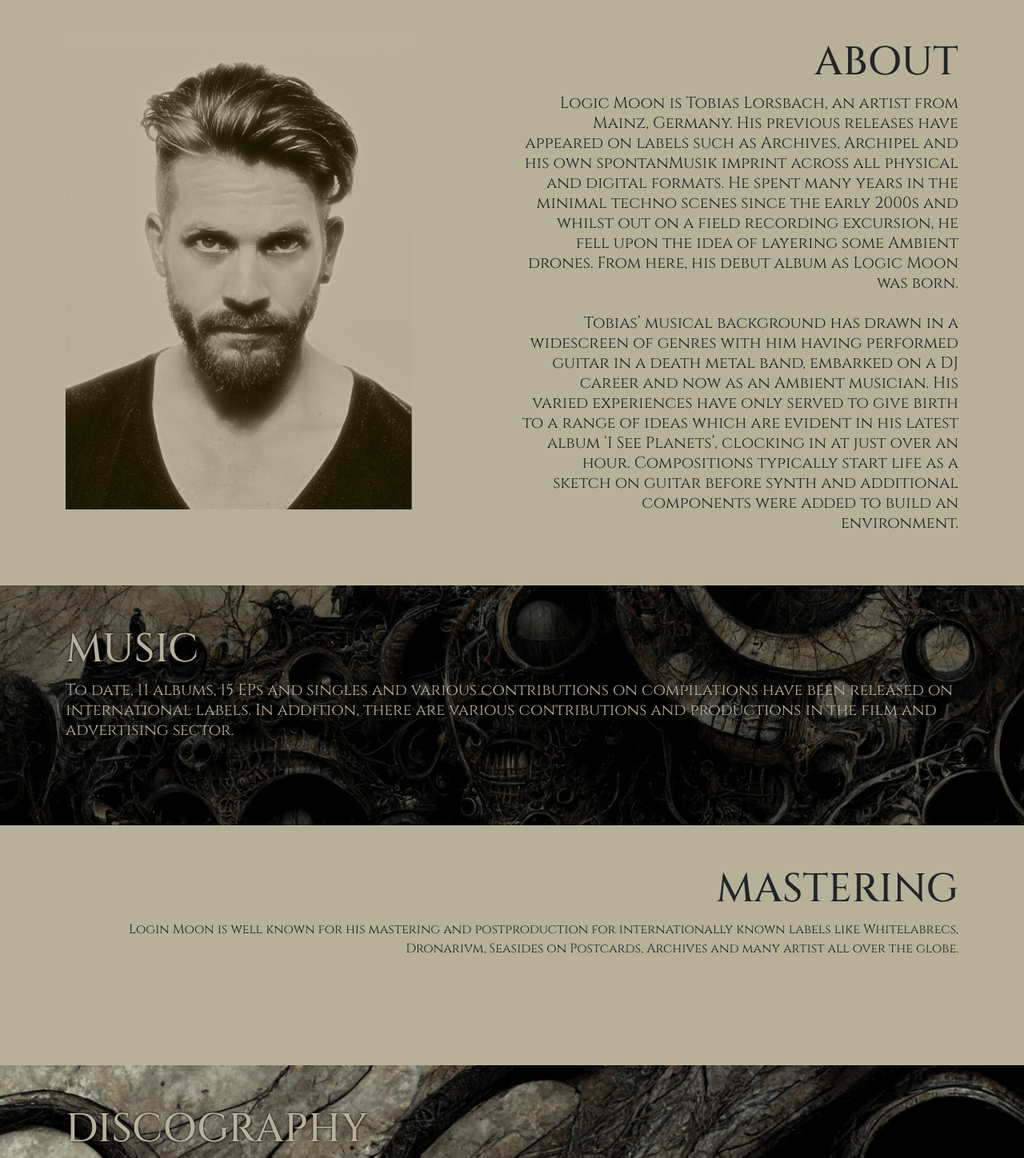
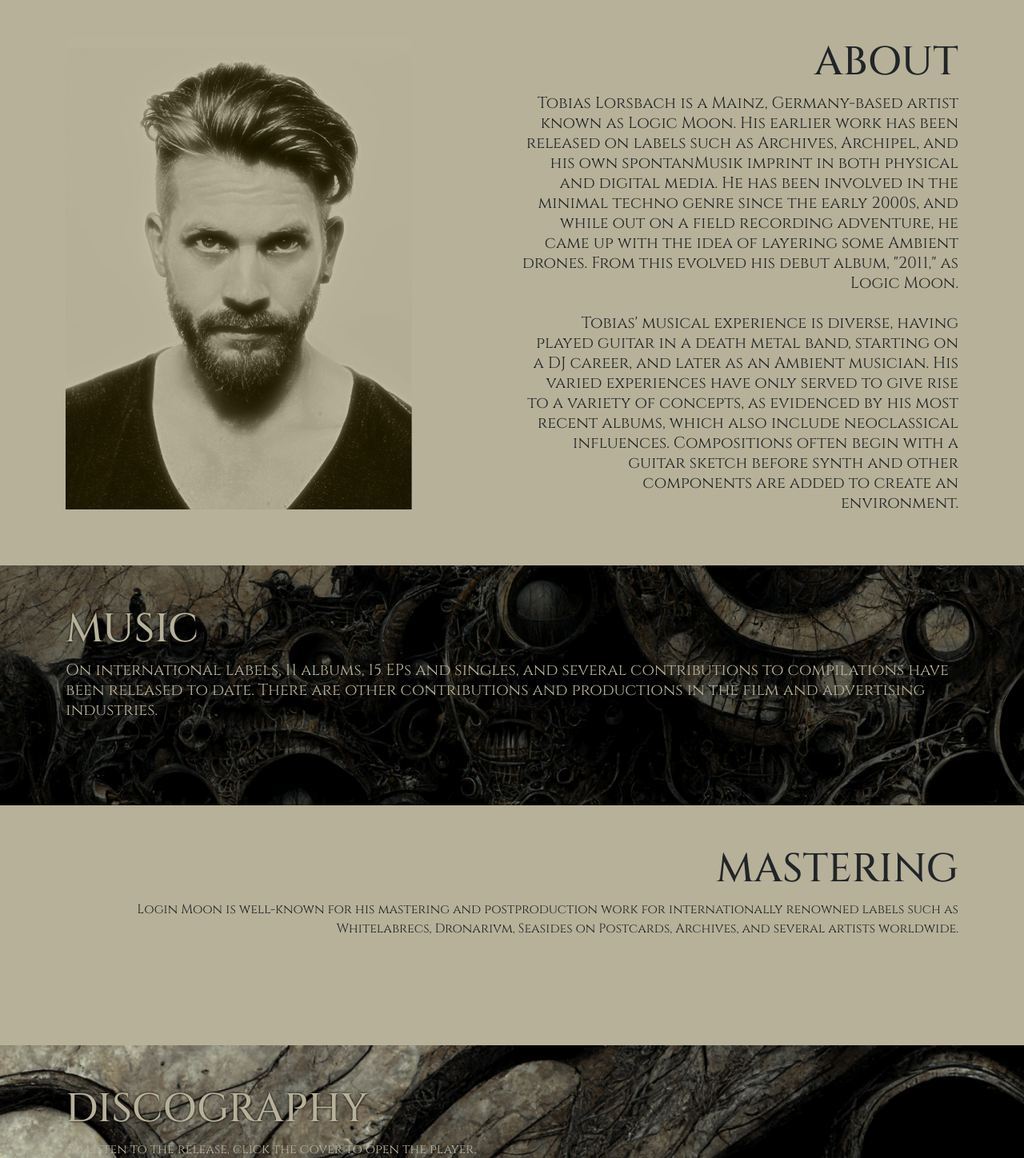
Before and after one commit to Tobeworks/logicmoon-homepage2, a Vue app: page / in a window 1280 px wide. Shown: the part 802-2250 px from the top of the page at 80% size. Built offline with nearby package versions, Linux system fonts and the light colour scheme.

Commit message:
new text

```diff
--- a/src/components/landing-page.vue
+++ b/src/components/landing-page.vue
@@ -78,12 +78,15 @@
                         <h2 class="text-xl-end" id="headline-about">About</h2>
                         <p class="text text-xl-end text-justify">
 
-                            Logic Moon is Tobias Lorsbach, an artist from Mainz, Germany. His previous releases have appeared on labels such as Archives, Archipel and his own spontanMusik imprint across all physical and digital formats. He spent many years in the minimal techno scenes since the early 2000s and whilst out on a field recording excursion, he fell upon the idea of layering some
-                            Ambient
-                            drones. From here, his debut album as Logic Moon was born.
+                            Tobias Lorsbach is a Mainz, Germany-based artist known as Logic Moon.
+                            His earlier work has been released on labels such as Archives, Archipel, and his own spontanMusik imprint in both physical and digital media.
+                            He has been involved in the minimal techno genre since the early 2000s, and while out on a field recording adventure, he came up with the idea of layering some Ambient drones.
+                            From this evolved his debut album, "2011," as Logic Moon.
                             <br><br>
-                            Tobias’ musical background has drawn in a widescreen of genres with him having performed guitar in a death metal band, embarked on a DJ career and now as an Ambient musician. His varied experiences have only served to give birth to a range of ideas which are evident in his latest album ‘I See Planets’, clocking in at just over an hour.
-                            Compositions typically start life as a sketch on guitar before synth and additional components were added to build an environment.
+                            Tobias' musical experience is diverse, having played guitar in a death metal band, starting on a DJ career, and later as an Ambient musician.
+                            His varied experiences have only served to give rise to a variety of concepts, as evidenced by his most recent albums, which also include neoclassical influences.
+
+                            Compositions often begin with a guitar sketch before synth and other components are added to create an environment.
                         </p>
                     </div>
                 </div>
@@ -98,7 +101,8 @@
                     <div class="col-sm mobile-bg">
                         <h2 class="text-left" id="headline-music">Music</h2>
 
-                        <p class="text text-left">To date, 11 albums, 15 EPs and singles and various contributions on compilations have been released on international labels. In addition, there are various contributions and productions in the film and advertising sector.</p>
+                        <p class="text text-left">On international labels, 11 albums, 15 EPs and singles, and several contributions to compilations have been released to date.
+                            There are other contributions and productions in the film and advertising industries. </p>
                     </div>
                 </div>
             </div>
@@ -110,7 +114,7 @@
                 <div class="row">
                     <div class="col-sm">
                         <h2 class="text-xl-end" id="headline-mastering">Mastering</h2>
-                        <p class="text-xl-end text-justify">Login Moon is well known for his mastering and postproduction for internationally known labels like Whitelabrecs, Dronarivm, Seasides on Postcards, Archives and many artist all over the globe.
+                        <p class="text-xl-end text-justify">Login Moon is well-known for his mastering and postproduction work for internationally renowned labels such as Whitelabrecs, Dronarivm, Seasides on Postcards, Archives, and several artists worldwide.
                         </p>
                     </div>
                 </div>
@@ -125,7 +129,7 @@
                 <div class="row">
                     <div class="col-sm mobile-bg">
                         <h2 class="text-xl-start" id="headline-disco">Discography</h2>
-                        <p class="text-xl-start text-justify text-light">Click the cover to open the player to listen to the release.
+                        <p class="text-xl-start text-justify text-light">To listen to the release, click the cover to open the player.
                         </p>
                         <div id="discogrid" class="row justify-content-sm-start justify-content-evenly">
                             <a href="#!" class="grid-item m-2 col-2 col-md-4 col-lg-2" data-year="2022" data-release-id="443653520">
```
